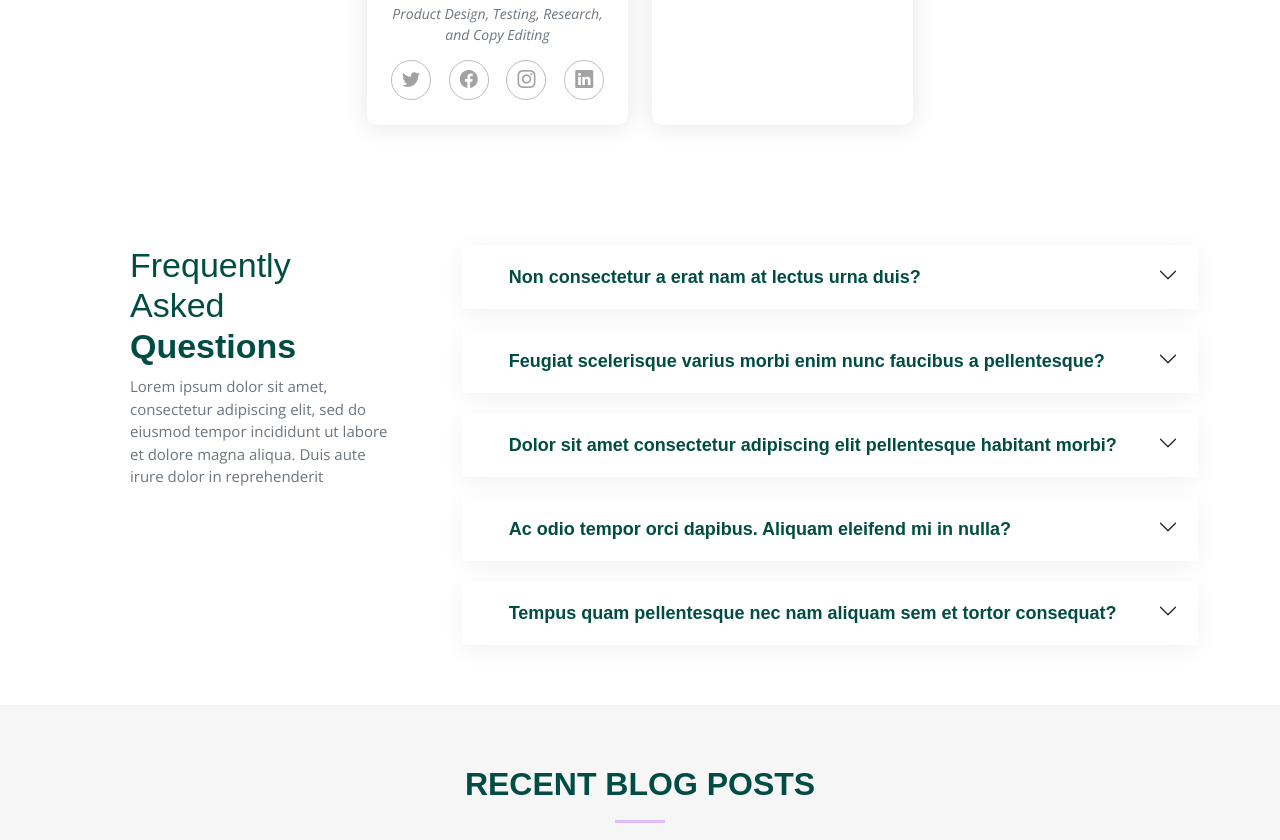
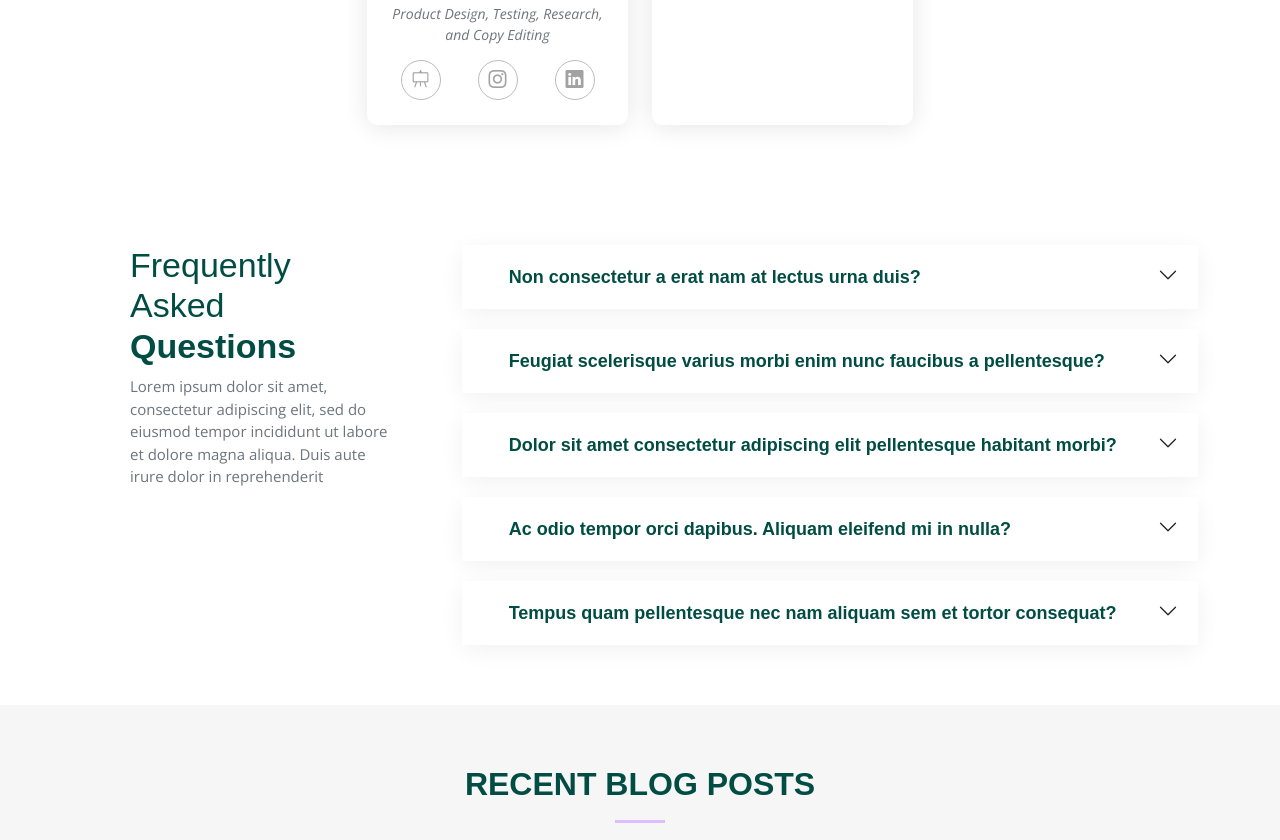
Before and after one commit to guinmesh/designers4accessibility, a plain HTML site: page index.html in a window 1280 px wide. Shown: the part 8859-9699 px from the top of the page. Drawn offline with nearby package versions, Linux system fonts and the light colour scheme; a web font is replaced by a local one.

Commit message:
Added socials

```diff
--- a/index.html
+++ b/index.html
@@ -700,11 +700,17 @@
               <img src="assets/img/team/team-1.jpg" class="img-fluid" alt="Nina, a feminine person with light brown skin and medium-length black hair in a middle part, is wearing a black shirt and a gold necklace with a rain-drop shaped pendant. The background of the photo is black.">
               <h4>Nina Lahoti (they/them)</h4>
               <span>Product Design, Testing, Research, and Copy Editing</span>
-              <div class="social">
+              <!-- <div class="social">
                 <a href="" target="_blank"><i class="bi bi-twitter"></i></a>
                 <a href="" target="_blank"><i class="bi bi-facebook"></i></a>
                 <a href="" target="_blank"><i class="bi bi-instagram"></i></a>
                 <a href="" target="_blank"><i class="bi bi-linkedin"></i></a>
+              </div> -->
+              <div class="social">
+                <!-- <a href=""><i class="bi bi-twitter"></i></a> -->
+                <a href="https://ninalahoti.com/" target="_blank"><i class="bi bi-easel"></i></a>
+                <a href="https://www.instagram.com/lahotidesign/" target="_blank"><i class="bi bi-instagram"></i></a>
+                <a href="https://www.linkedin.com/in/ninalahoti" target="_blank"><i class="bi bi-linkedin"></i></a>
               </div>
             </div>
           </div><!-- End Team Member -->
```
